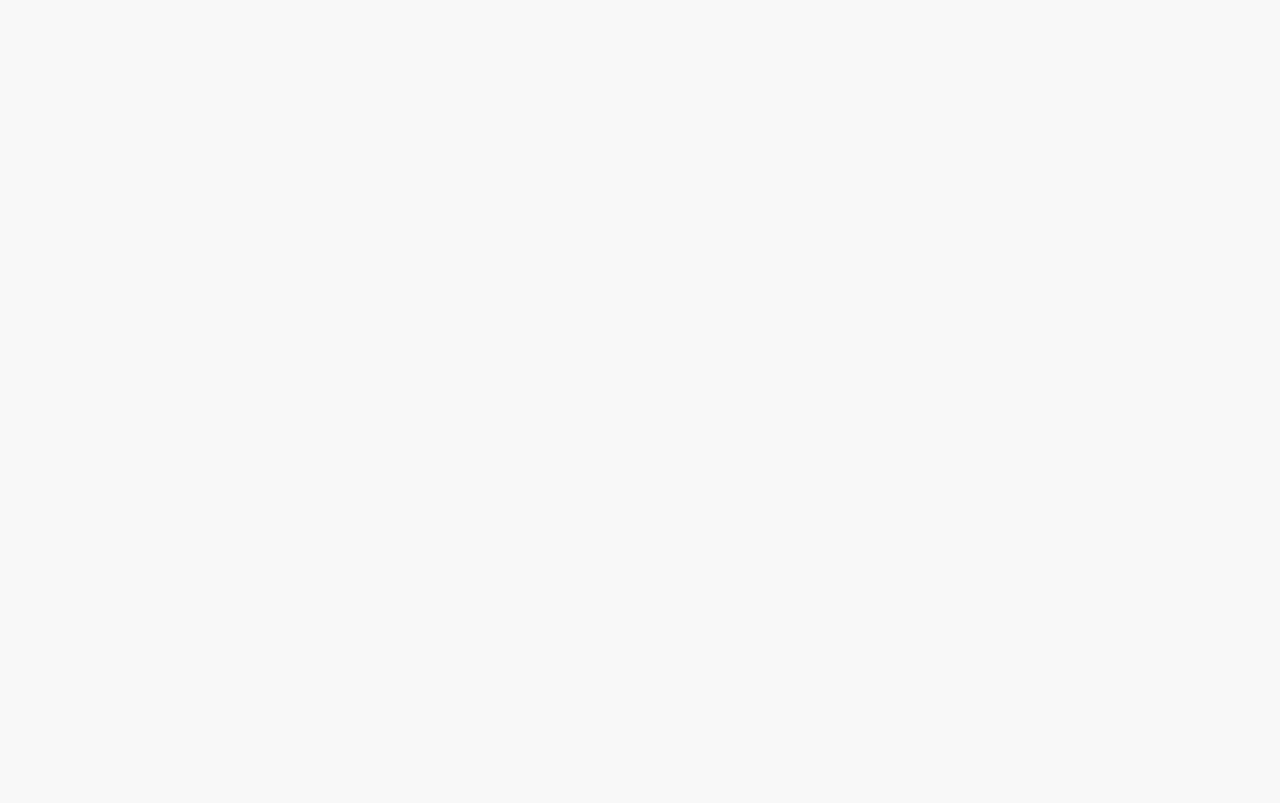
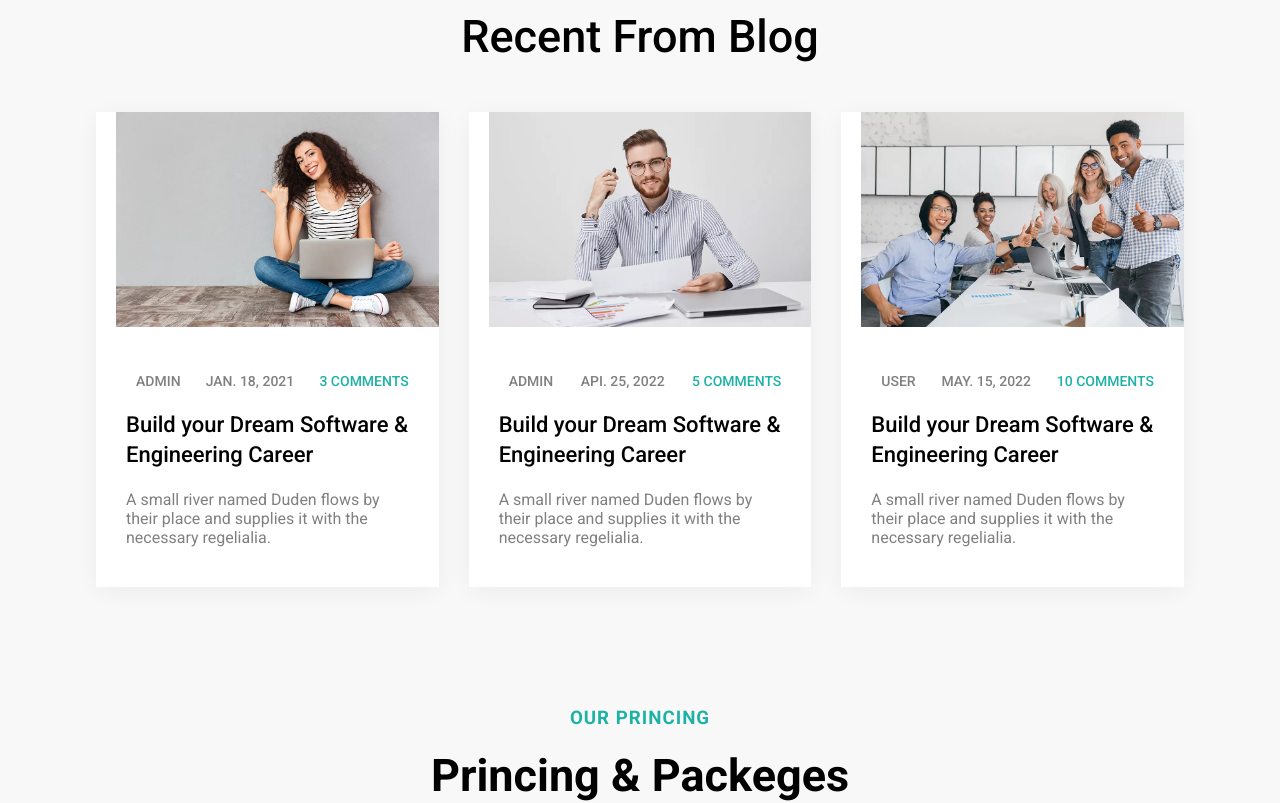
Before and after one commit to chaitanya091/Academia-react, a React (Create React App) app: page / in a window 1280 px wide. Shown: the part 4829-5632 px from the top of the page. Before the commit the page ends 4769 px from the top, so only its background shows below. Built offline with nearby package versions, Linux system fonts and the light colour scheme; the HTML template or start-up script is replaced by a standard one.

Commit message:
added price component to the home page

```diff
--- a/src/App.js
+++ b/src/App.js
@@ -7,6 +7,7 @@
 import CourseHome from './components/allcourses/CourseHome'
 import Team from './components/team/Team'
 import Price from './components/princing/Price'
+import Blog from './components/blog/Blog'
 const App  = () => {
   return (
     <>
@@ -18,6 +19,7 @@
           <Route path="/courses"  element={<CourseHome/>} />
           <Route path="/team"  element={<Team/>} />
           <Route path="/pricing"  element={<Price/>} />
+          <Route path="/journal"  element={<Blog/>} />
         </Routes>
       </Router>
     </>
--- /dev/null
+++ b/src/components/blog/Blog.jsx
@@ -0,0 +1,17 @@
+import React from 'react'
+import BlogCard from './BlogCard';
+import Back from '../common/back/Back';
+import "./blog.css"
+const Blog = () => {
+  return (
+     <>
+        <Back title="Blog Posts"/>
+          <section className='blog padding'>
+            <div className="container grid2">
+                <BlogCard/>
+            </div>
+          </section>
+     </>
+  )
+}
+export default Blog;
--- /dev/null
+++ b/src/components/blog/BlogCard.jsx
@@ -0,0 +1,37 @@
+import React from 'react'
+import { blog } from '../../dummydata';
+import "./blog.css"
+const BlogCard = () => {
+  return (
+     <>
+          {blog.map((val)=>{
+            return(
+            <div className="items shadow">
+                <div className="img">
+                    <img src={val.cover} alt=''/>
+                </div>
+                <div className="text">
+                    <div className="admin flexSB">
+                        <span>
+                            <i className='fa fa-user'></i>
+                            <label htmlFor=''>{val.type}</label>
+                        </span>
+                        <span>
+                            <i className='fa fa-calender-alt'></i>
+                            <label htmlFor=''>{val.date}</label>
+                        </span>
+                        <span>
+                            <i className='fa fa-comments'></i>
+                            <label htmlFor=''>{val.com}</label>
+                        </span>
+                    </div>
+                    <h1>{val.title}</h1>
+                    <p>{val.desc}</p>
+                </div>
+            </div>
+            )
+          })}
+     </>
+  )
+}
+export default BlogCard;
--- /dev/null
+++ b/src/components/blog/blog.css
@@ -0,0 +1,35 @@
+.blog img{
+    width: 100%;
+    height: 100%;
+}
+.blog .text{
+    padding:40px 30px;
+
+}
+.blog h1{
+    font-weight: 500;
+    font-size:22px;
+    line-height: 30px;
+    margin:20px 0;
+    transition: 0.5s;
+}
+.blog h1:hover{
+    color:#96f0e9;
+    cursor: pointer;
+}
+.blog span{
+    text-transform: uppercase;
+    font-weight: 500;
+    color:#1eb2a6
+}
+.blog span label{
+    margin-left:10px;
+    color: grey;
+    font-size: 14px;
+}
+.blog span:nth-last-child(1) label{
+    color:#1eb2a6;
+}
+.blog p{
+    color:grey;
+}
--- /dev/null
+++ b/src/components/home/Hblog.jsx
@@ -0,0 +1,44 @@
+import React from 'react'
+import Title from '../common/title/Title';
+import {blog} from "../../dummydata"
+const Hblog = () => {
+  return (
+     <>
+        <section className="blog">
+            <div className="container">
+                <Title subtitle="our blog" title='recent from blog'/>
+                <div className="grid2">
+                {blog.slice(0,3).map((val)=>{
+            return(
+            <div className="items shadow">
+                <div className="img">
+                    <img src={val.cover} alt=''/>
+                </div>
+                <div className="text">
+                    <div className="admin flexSB">
+                        <span>
+                            <i className='fa fa-user'></i>
+                            <label htmlFor=''>{val.type}</label>
+                        </span>
+                        <span>
+                            <i className='fa fa-calender-alt'></i>
+                            <label htmlFor=''>{val.date}</label>
+                        </span>
+                        <span>
+                            <i className='fa fa-comments'></i>
+                            <label htmlFor=''>{val.com}</label>
+                        </span>
+                    </div>
+                    <h1>{val.title}</h1>
+                    <p>{val.desc}</p>
+                </div>
+            </div>
+            )
+          })}
+                </div>
+            </div>
+        </section>
+     </>
+  )
+}
+export default Hblog;
--- a/src/components/home/Home.jsx
+++ b/src/components/home/Home.jsx
@@ -1,7 +1,9 @@
 import React from 'react'
 import AboutCard from '../about/AboutCard';
 import HAbout from './HAbout';
+import Hblog from './Hblog';
 import Hero from './hero/Hero';
+import Hprice from './Hprice';
 import Test from './testiomonal/Test';
 
 const Home = () => {
@@ -12,6 +14,8 @@
         <AboutCard/>
          <HAbout/>
          <Test/>
+         <Hblog/>
+         <Hprice/>
      </>
   )
 }
--- /dev/null
+++ b/src/components/home/Hprice.jsx
@@ -0,0 +1,17 @@
+import React from 'react'
+import Title from '../common/title/Title'
+import PriceCard from "../princing/PriceCard"
+const Hprice = () => {
+  return (
+    <>
+            <section className="hprice padding">
+            <Title subtitle="our princing" title='princing & packeges'/>
+
+            <div className="price container grid">
+                <PriceCard/>
+            </div>
+            </section>
+    </>
+  )
+}
+export default Hprice
```
